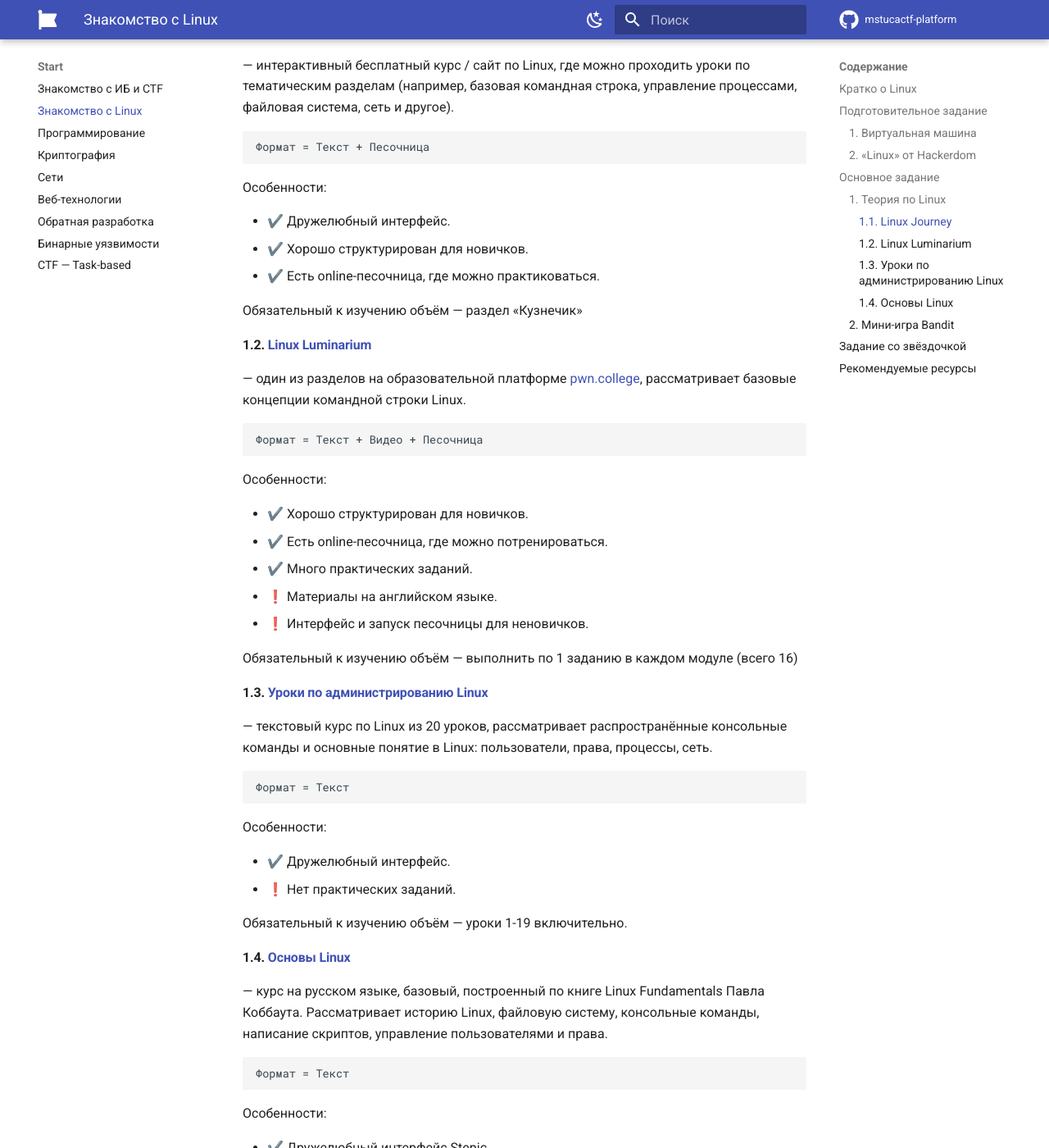
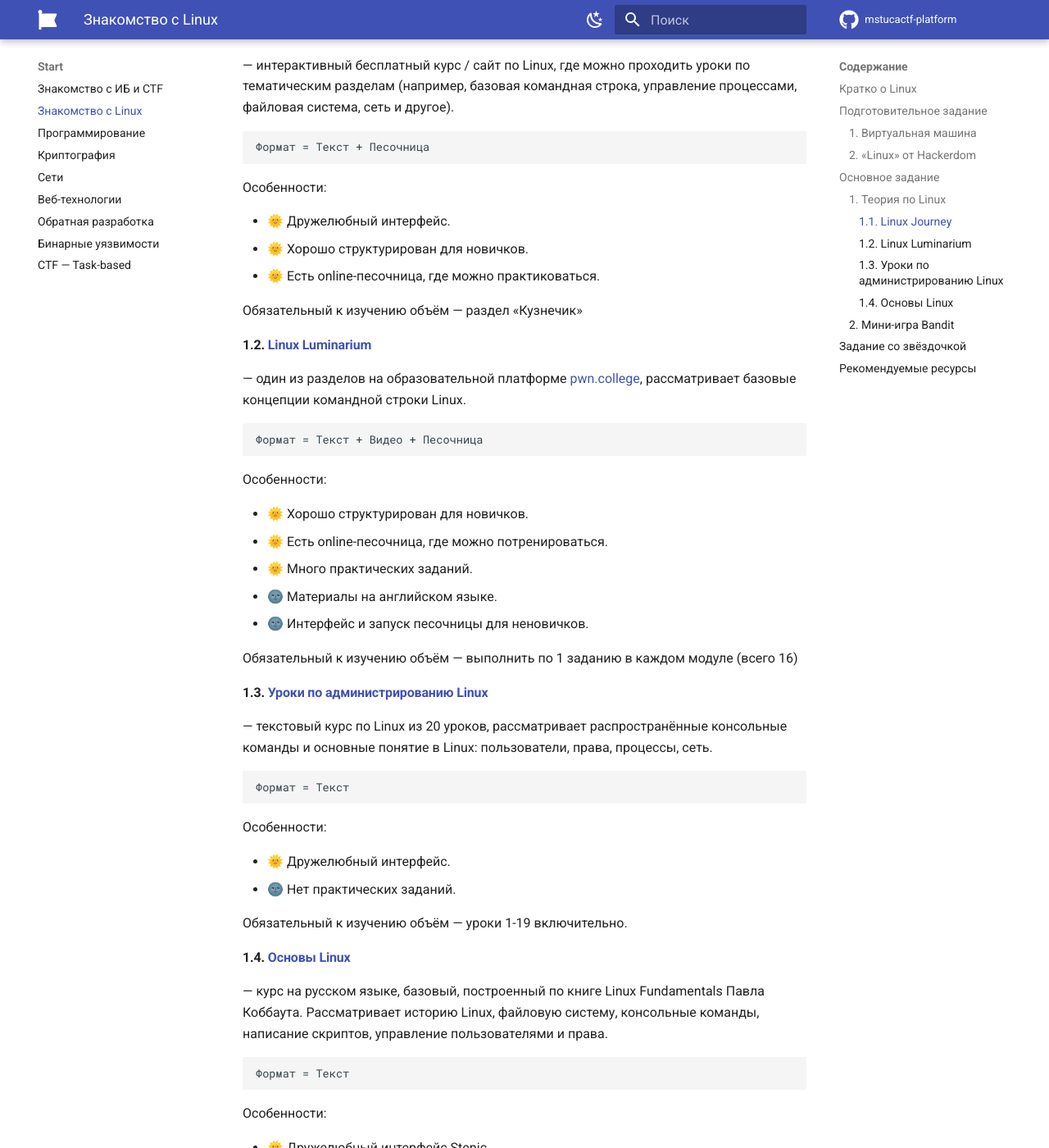
Before and after one commit to try-h4rder/mstucactf-platform, an MkDocs documentation site: the page built from docs/start/linux.md, in a window 1280 px wide and 1400 px high, scrolled down 3306 px. Shown: the whole window at 82% size. Built offline with MkDocs 1.6.1 and Material for MkDocs 9.7.7, drawn with Linux system fonts in a browser that asks for light colours; comment, search, counter and statistics services are not loaded; some of the changed text lies outside the part shown.

Commit message:
Сделал эмодзи равной ширины

```diff
--- a/docs/start/linux.md
+++ b/docs/start/linux.md
@@ -107,9 +107,9 @@
 
 Особенности:
 
-- ✔️ Дружелюбный интерфейс.
-- ✔️ Хорошо структурирован для новичков.
-- ✔️ Есть online-песочница, где можно практиковаться.
+- 🌞️ Дружелюбный интерфейс.
+- 🌞️ Хорошо структурирован для новичков.
+- 🌞️ Есть online-песочница, где можно практиковаться.
 
 Обязательный к изучению объём — раздел «Кузнечик»
 
@@ -124,11 +124,11 @@
 
 Особенности:
 
-- ✔️ Хорошо структурирован для новичков.
-- ✔️ Есть online-песочница, где можно потренироваться.
-- ✔️ Много практических заданий.
-- ❗️ Материалы на английском языке.
-- ❗️ Интерфейс и запуск песочницы для неновичков.
+- 🌞️ Хорошо структурирован для новичков.
+- 🌞️ Есть online-песочница, где можно потренироваться.
+- 🌞️ Много практических заданий.
+- 🌚 Материалы на английском языке.
+- 🌚 Интерфейс и запуск песочницы для неновичков.
 
 Обязательный к изучению объём — выполнить по 1 заданию в каждом модуле (всего 16)
 
@@ -142,8 +142,8 @@
 
 Особенности:
 
-- ✔️ Дружелюбный интерфейс.
-- ❗️ Нет практических заданий.
+- 🌞️ Дружелюбный интерфейс.
+- 🌚 Нет практических заданий.
 
 Обязательный к изучению объём — уроки 1-19 включительно.
 
@@ -157,8 +157,8 @@
 
 Особенности:
 
-- ✔️ Дружелюбный интерфейс Stepic.
-- ❗️ Мало практики.
+- 🌞️ Дружелюбный интерфейс Stepic.
+- 🌚 Мало практики.
 
 Обязательные к изучению главы:
 
```
